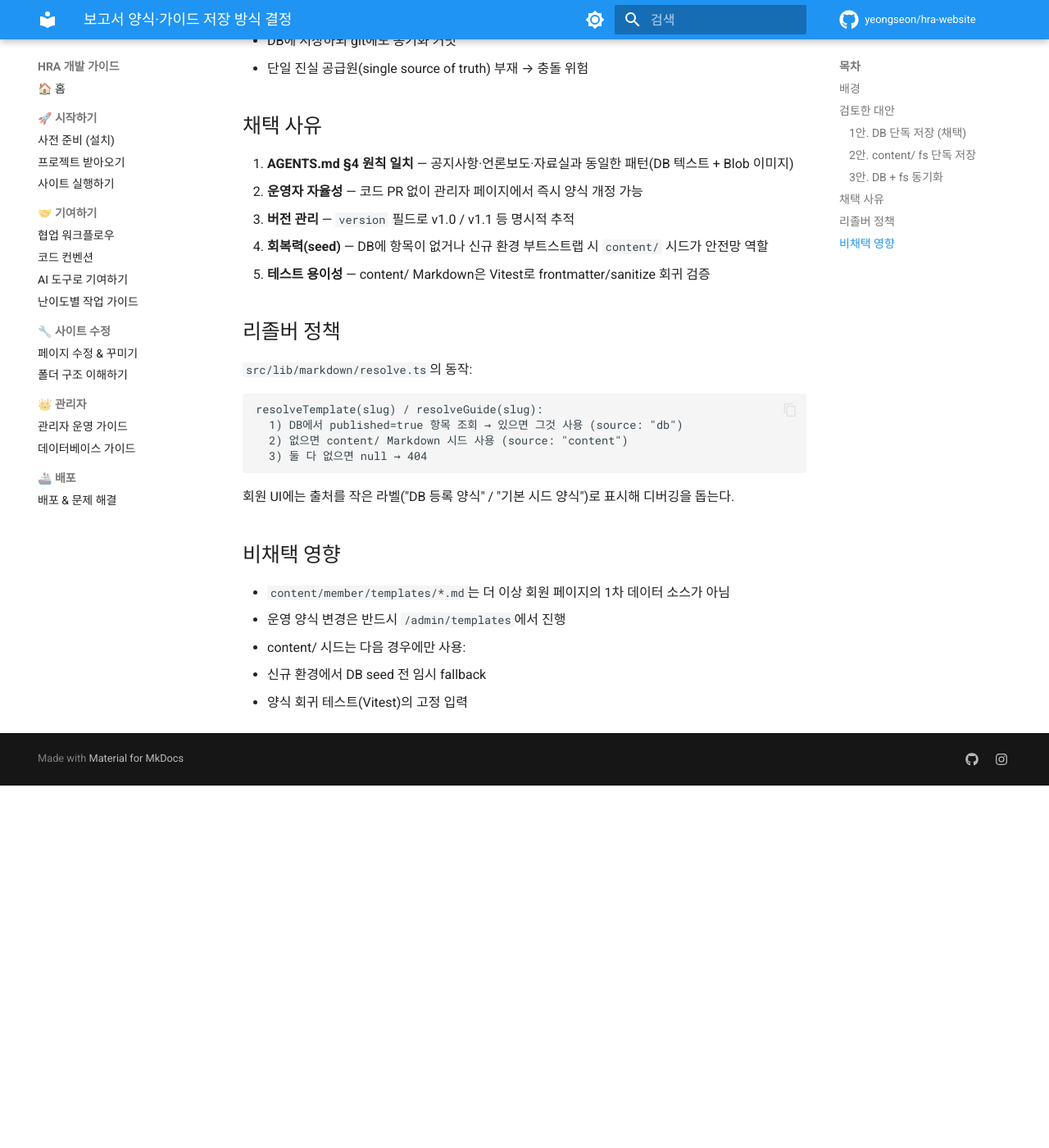
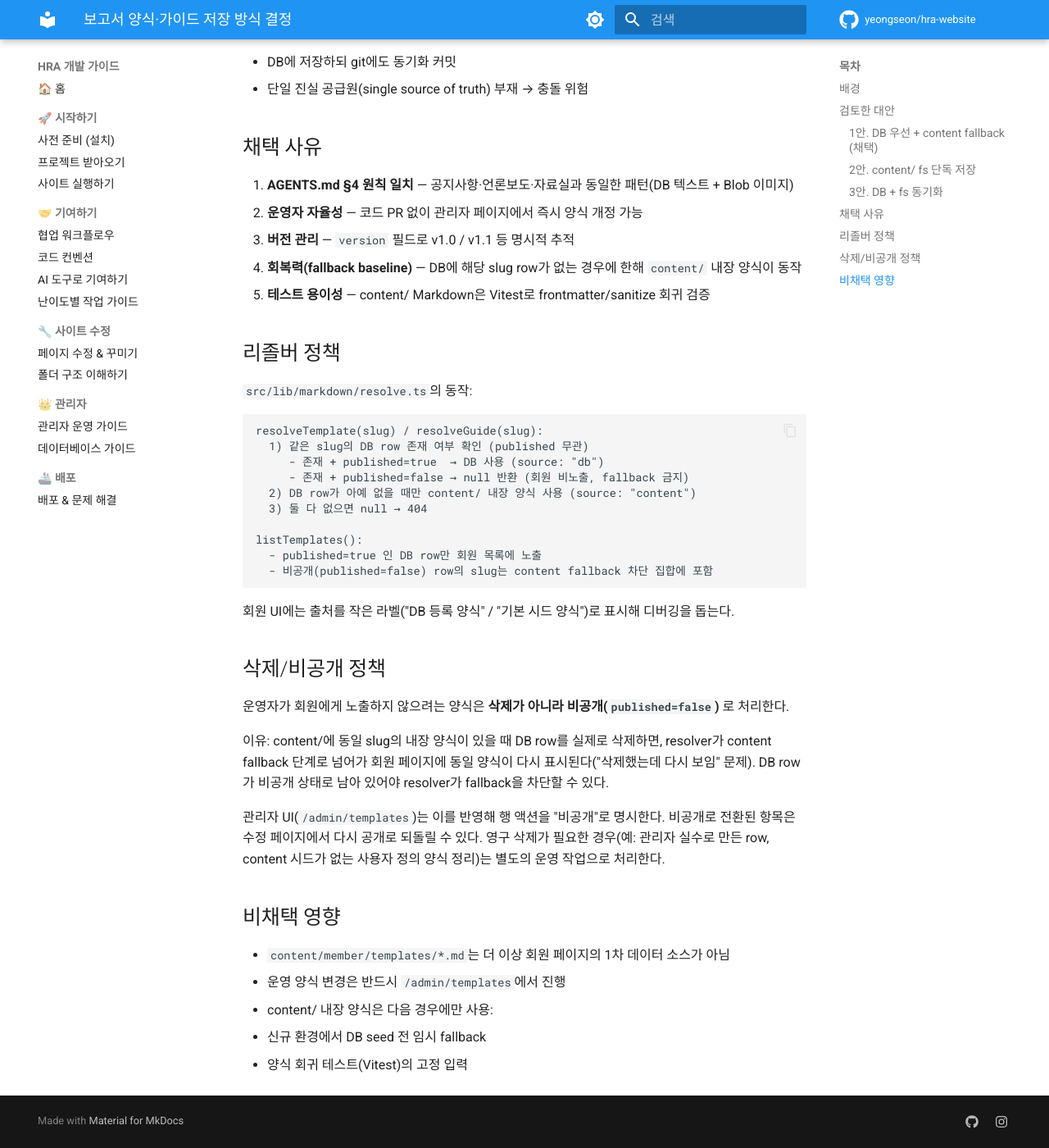
Before and after one commit to yeongseon/hra-website, an MkDocs documentation site: the page built from docs/REPORT-STORAGE-DECISION.md, in a window 1280 px wide and 1400 px high, scrolled down 874 px. Shown: the whole window at 82% size. Built offline with MkDocs 1.6.1 and Material for MkDocs 9.7.7, drawn with Linux system fonts in a browser that asks for light colours; comment, search, counter and statistics services are not loaded; before the commit the page ends 1832 px from its top, so only the background shows below that; some of the changed text lies outside the part shown.

Commit message:
docs: 삭제/fallback 정책 명시 및 'DB 단독 저장' 표현 조정
리뷰 피드백 반영:
- REPORT-STORAGE-DECISION: '단독 저장' → 'DB 우선 + content fallback'으로
  실제 구현과 일치하도록 표현 조정. 삭제/비공개 정책 섹션 신설하여
  운영자 의도가 회원 페이지에 정확히 반영되는 이유를 명시.
- QUALITY-GATE: slug 변경 시 이전 캐시 무효화, 비공개 후 fallback 차단,
  재공개 가능 여부 등 #24 동작 변경에 맞춘 점검 항목 추가.

````diff
--- a/docs/REPORT-STORAGE-DECISION.md
+++ b/docs/REPORT-STORAGE-DECISION.md
@@ -1,6 +1,6 @@
 # 보고서 양식·가이드 저장 방식 결정
 
-**결정**: DB(Neon Postgres) 단독 저장 + content/ 폴더는 초기 시드(seed)로만 유지
+**결정**: 운영 데이터는 DB(Neon Postgres)를 단일 수정 지점으로 사용하고, `content/` 폴더는 초기 내장 양식 및 fallback baseline으로 유지한다.
 
 **결정일**: 2026-04
 **관련 이슈**: #14, #18
@@ -13,10 +13,10 @@
 
 ## 검토한 대안
 
-### 1안. DB 단독 저장 (채택)
-- 모든 양식/가이드를 `report_templates` 테이블에 저장
+### 1안. DB 우선 + content fallback (채택)
+- 운영 변경은 모두 `report_templates` 테이블에서 발생
 - 관리자 페이지(`/admin/templates`)에서 CRUD
-- `content/member/templates/`, `content/member/guides/`는 **초기 시드용** Markdown 파일만 유지
+- `content/member/templates/`, `content/member/guides/`는 **초기 내장(default) 양식**으로 유지하여 신규 환경/DB 비어있는 상태에서도 회원 페이지가 동작하도록 한다.
 
 ### 2안. content/ fs 단독 저장
 - Markdown 파일을 git으로만 관리
@@ -31,7 +31,7 @@
 1. **AGENTS.md §4 원칙 일치** — 공지사항·언론보도·자료실과 동일한 패턴(DB 텍스트 + Blob 이미지)
 2. **운영자 자율성** — 코드 PR 없이 관리자 페이지에서 즉시 양식 개정 가능
 3. **버전 관리** — `version` 필드로 v1.0 / v1.1 등 명시적 추적
-4. **회복력(seed)** — DB에 항목이 없거나 신규 환경 부트스트랩 시 `content/` 시드가 안전망 역할
+4. **회복력(fallback baseline)** — DB에 해당 slug row가 없는 경우에 한해 `content/` 내장 양식이 동작
 5. **테스트 용이성** — content/ Markdown은 Vitest로 frontmatter/sanitize 회귀 검증
 
 ## 리졸버 정책
@@ -40,17 +40,31 @@
 
 ```
 resolveTemplate(slug) / resolveGuide(slug):
-  1) DB에서 published=true 항목 조회 → 있으면 그것 사용 (source: "db")
-  2) 없으면 content/ Markdown 시드 사용 (source: "content")
+  1) 같은 slug의 DB row 존재 여부 확인 (published 무관)
+     - 존재 + published=true  → DB 사용 (source: "db")
+     - 존재 + published=false → null 반환 (회원 비노출, fallback 금지)
+  2) DB row가 아예 없을 때만 content/ 내장 양식 사용 (source: "content")
   3) 둘 다 없으면 null → 404
+
+listTemplates():
+  - published=true 인 DB row만 회원 목록에 노출
+  - 비공개(published=false) row의 slug는 content fallback 차단 집합에 포함
 ```
 
 회원 UI에는 출처를 작은 라벨("DB 등록 양식" / "기본 시드 양식")로 표시해 디버깅을 돕는다.
+
+## 삭제/비공개 정책
+
+운영자가 회원에게 노출하지 않으려는 양식은 **삭제가 아니라 비공개(`published=false`)** 로 처리한다.
+
+이유: content/에 동일 slug의 내장 양식이 있을 때 DB row를 실제로 삭제하면, resolver가 content fallback 단계로 넘어가 회원 페이지에 동일 양식이 다시 표시된다("삭제했는데 다시 보임" 문제). DB row가 비공개 상태로 남아 있어야 resolver가 fallback을 차단할 수 있다.
+
+관리자 UI(`/admin/templates`)는 이를 반영해 행 액션을 "비공개"로 명시한다. 비공개로 전환된 항목은 수정 페이지에서 다시 공개로 되돌릴 수 있다. 영구 삭제가 필요한 경우(예: 관리자 실수로 만든 row, content 시드가 없는 사용자 정의 양식 정리)는 별도의 운영 작업으로 처리한다.
 
 ## 비채택 영향
 
 - `content/member/templates/*.md`는 더 이상 회원 페이지의 1차 데이터 소스가 아님
 - 운영 양식 변경은 반드시 `/admin/templates`에서 진행
-- content/ 시드는 다음 경우에만 사용:
+- content/ 내장 양식은 다음 경우에만 사용:
   - 신규 환경에서 DB seed 전 임시 fallback
   - 양식 회귀 테스트(Vitest)의 고정 입력
````
Also changed, not shown: docs/QUALITY-GATE.md (+6 -3 lines), 1 other file.
